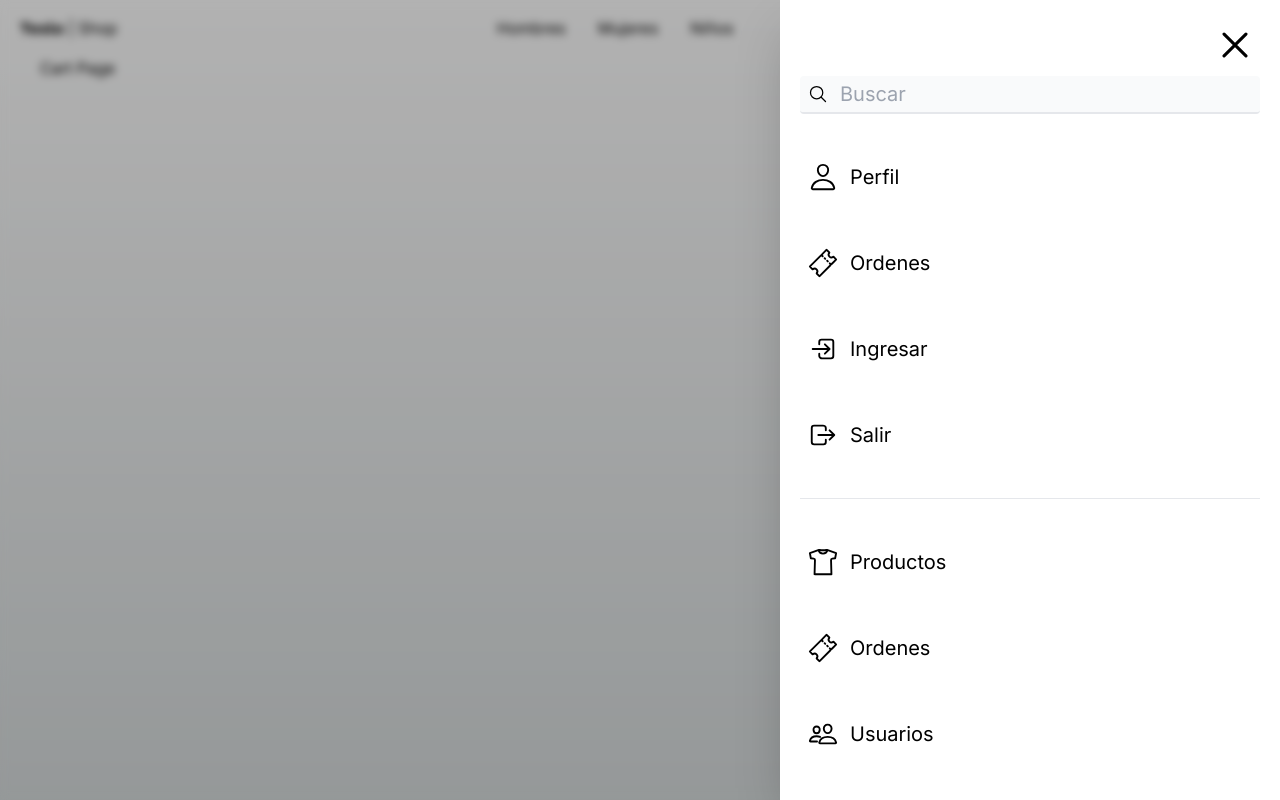
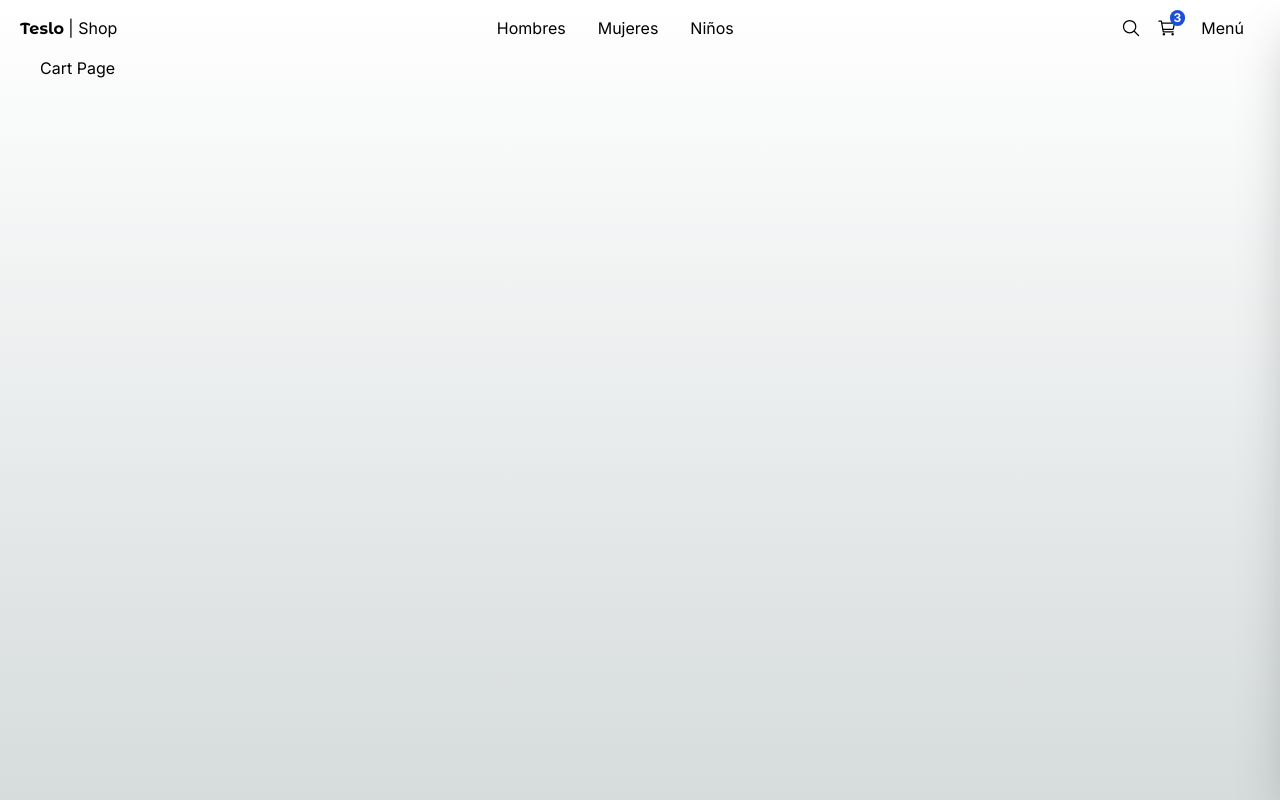
Before and after one commit to codewithleader/teslo-shop-nextjs14, a Next.js app: page /cart in a window 1280 px wide. Built offline with nearby package versions, Linux system fonts and the light colour scheme.

Commit message:
clsx: Ayuda a aplicar clases de TailwindCSS condicionalmente. SidebarMenu con Gestor de estado Zustand

```diff
--- a/package.json
+++ b/package.json
@@ -9,6 +9,7 @@
     "lint": "next lint"
   },
   "dependencies": {
+    "clsx": "^2.1.0",
     "next": "14.1.0",
     "react": "^18",
     "react-dom": "^18",
--- a/src/components/ui/sidebar/Sidebar.tsx
+++ b/src/components/ui/sidebar/Sidebar.tsx
@@ -1,6 +1,6 @@
 'use client';
 
-import Link from 'next/link';
+// import Link from 'next/link';
 import {
   IoCloseOutline,
   IoLogInOutline,
@@ -11,7 +11,10 @@
   IoShirtOutline,
   IoTicketOutline,
 } from 'react-icons/io5';
+import clsx from 'clsx';
+//
 import { SidebarLink, SidebarLinkProps } from './SidebarLink';
+import { useUIStore } from '@/store';
 
 const userMenuItems: SidebarLinkProps[] = [
   {
@@ -55,23 +58,38 @@
 ];
 
 export const Sidebar = () => {
+  const isSideMenuOpen = useUIStore((state) => state.isSideMenuOpen);
+  const closeSideMenu = useUIStore((state) => state.closeSideMenu);
+
   return (
     <div>
-      {/* Gray Background */}
-      <div className='fixed top-0 left-0 w-screen h-screen z-10 bg-black opacity-30' />
+      {isSideMenuOpen && (
+        /* Gray Background */
+        <div className='fixed top-0 left-0 w-screen h-screen z-10 bg-black opacity-30' />
+      )}
 
-      {/* Blur */}
-      <div className='fade-in fixed top-0 left-0 w-screen h-screen z-10 backdrop-filter backdrop-blur-sm' />
+      {isSideMenuOpen && (
+        /* Blur */
+        <div
+          onClick={closeSideMenu}
+          className='fade-in fixed top-0 left-0 w-screen h-screen z-10 backdrop-filter backdrop-blur-sm'
+        />
+      )}
 
       {/* SideMenu */}
       <nav
-        // todo: efecto slice
-        className='fixed p-5 right-0 top-0 w-[500px] h-screen bg-white z-20 shadow-2xl transform transition-all duration-300'
+        // clsx: Es una dependencia que ayuda a aplicar clases de TailwindCSS condicionalmente
+        className={clsx(
+          'fixed p-5 right-0 top-0 w-[500px] h-screen bg-white z-20 shadow-2xl transform transition-all duration-300',
+          {
+            'translate-x-full': !isSideMenuOpen,
+          }
+        )}
       >
         <IoCloseOutline
           size={50}
           className='absolute top-5 right-5 cursor-pointer'
-          onClick={() => console.log('click')}
+          onClick={closeSideMenu}
         />
 
         {/* Input Search */}
--- a/src/components/ui/top-menu/TopMenu.tsx
+++ b/src/components/ui/top-menu/TopMenu.tsx
@@ -1,9 +1,14 @@
+'use client';
+
 import Link from 'next/link';
 //
 import { titleFont } from '@/config/fonts';
 import { IoCartOutline, IoSearchOutline } from 'react-icons/io5';
+import { useUIStore } from '@/store';
 
 export const TopMenu = () => {
+  const openSideMenu = useUIStore((state) => state.openSideMenu);
+
   return (
     <nav className='flex px-5 justify-between items-center w-full'>
       {/* Logo */}
@@ -59,7 +64,9 @@
         </Link>
 
         {/* Menú */}
-        <button className='m-2 p-2 rounded-md transition-all hover:bg-gray-100'>
+        <button className='m-2 p-2 rounded-md transition-all hover:bg-gray-100'
+        onClick={openSideMenu}
+        >
           Menú
         </button>
       </div>
--- /dev/null
+++ b/src/store/index.ts
@@ -0,0 +1 @@
+export * from './ui/ui-store';
--- /dev/null
+++ b/src/store/ui/ui-store.ts
@@ -0,0 +1,14 @@
+import { create } from "zustand";
+
+interface State {
+ isSideMenuOpen: boolean;
+ openSideMenu: () => void;
+ closeSideMenu: () => void;
+
+}
+
+export const useUIStore = create<State>()((set) => ({
+  isSideMenuOpen: false,
+  openSideMenu: () => set({ isSideMenuOpen: true }),
+  closeSideMenu: () => set({ isSideMenuOpen: false }),
+}));
```
Also changed, not shown: 1 other file (tests, documents, lock files or other folders).
